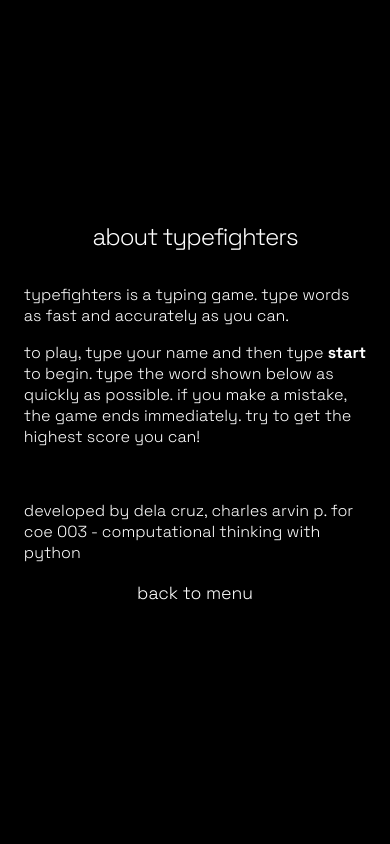
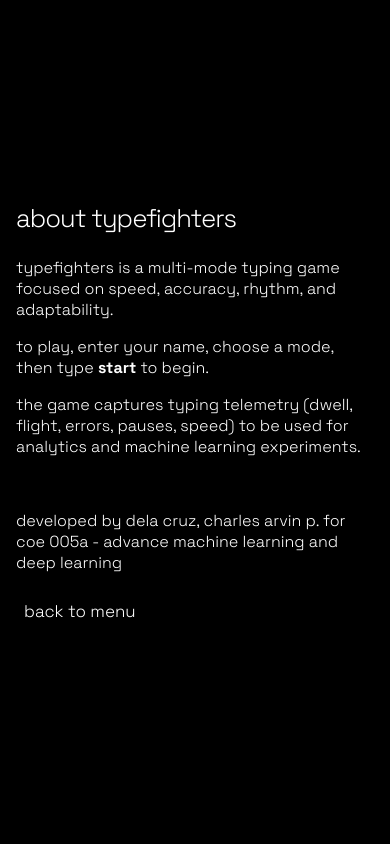
Before and after one commit to mcadelacruz/typefighters, a Flask app: page /about in a window 390 px wide. Run offline with Flask 3, Linux system fonts and the light colour scheme.

Commit message:
refactor styles and update about page content for clarity and detail

```diff
--- a/static/styles.css
+++ b/static/styles.css
@@ -1,16 +1,27 @@
 @import url('https://fonts.googleapis.com/css2?family=Space+Grotesk:wght@300;400;500;600;700&display=swap');
+
+*,
+*::before,
+*::after {
+    box-sizing: border-box;
+}
 
 body {
     background: #000;
     color: #fff;
     font-family: 'Space Grotesk', 'Fira Mono', 'Consolas', 'Menlo', monospace;
     min-height: 100vh;
+    min-height: 100dvh;
     margin: 0;
-    height: 100vh;
-    width: 100vw;
+    width: 100%;
     overflow-x: hidden;
     font-weight: 300;
     text-transform: lowercase;
+}
+
+#page-root {
+    min-height: 100vh;
+    min-height: 100dvh;
 }
 
 #boot-loader {
@@ -230,10 +241,13 @@ body.home-page.home-loader-ready #page-root {
 
 .center-root {
     min-height: 100vh;
-    min-width: 100vw;
+    min-height: 100dvh;
+    width: 100%;
+    min-width: 0;
     display: flex;
     align-items: center;
     justify-content: center;
+    padding: clamp(1rem, 3.5vw, 2.5rem) 0;
 }
 
 /* main content animation class */
@@ -245,6 +259,7 @@ body.home-page.home-loader-ready #page-root {
     width: 100%;
     max-width: 600px;
     margin: 0 auto;
+    padding: 0 clamp(1rem, 3vw, 2rem);
     opacity: 0;
     animation: slideFadeIn 1s cubic-bezier(0.4,0,0.2,1) forwards;
 }
@@ -265,7 +280,8 @@ body.home-page.home-loader-ready #page-root {
 }
 
 .menu-link {
-    display: block;
+    display: flex;
+    align-items: center;
     color: #333;
     background: none;
     border: none;
@@ -278,6 +294,7 @@ body.home-page.home-loader-ready #page-root {
     outline: none;
     border-radius: 4px;
     padding: 0.2rem 0.5rem;
+    min-height: 44px;
     transition: color 0.2s;
     font-weight: 300;
     text-transform: lowercase;
@@ -320,6 +337,7 @@ body.home-page.home-loader-ready #page-root {
 .highscores-meta {
     display: flex;
     justify-content: space-between;
+    align-items: center;
     gap: 1rem;
     margin: 0.15rem 0 1rem 0;
     font-size: 0.88rem;
@@ -328,6 +346,13 @@ body.home-page.home-loader-ready #page-root {
 
 .highscores-table-wrap {
     margin-bottom: 1rem;
+    width: 100%;
+    overflow-x: auto;
+    -webkit-overflow-scrolling: touch;
+}
+
+.highscores-table-wrap table {
+    min-width: 760px;
 }
 
 .highscores-table-wrap table th,
@@ -363,6 +388,7 @@ body.home-page.home-loader-ready #page-root {
 .score-page-link {
     min-width: 2.25rem;
     text-align: center;
+    justify-content: center;
 }
 
 .score-page-number-active {
@@ -412,6 +438,8 @@ body.home-page.home-loader-ready #page-root {
 
 #game-box {
     position: relative;
+    width: 100%;
+    max-width: 100%;
     overflow: hidden;
     transition: color 0.25s ease, text-shadow 0.25s ease;
 }
@@ -1004,6 +1032,7 @@ body.home-page.home-loader-ready #page-root {
 
 .interference-captcha-submit {
     width: 100%;
+    justify-content: center;
     text-align: center;
     border: 1px solid rgba(255, 255, 255, 0.18);
     padding: 0.45rem 0.4rem;
@@ -1157,7 +1186,7 @@ body.meltdown-active.meltdown-danger .meltdown-screen-vignette {
     user-select: none;
     pointer-events: none;
     text-align: left;
-    width: 350px;
+    width: min(350px, 100%);
     min-height: 2.7em;
     background: none;
     color: #fff;
@@ -1182,7 +1211,9 @@ body.meltdown-active.meltdown-danger .meltdown-screen-vignette {
 .stats-row {
     display: flex;
     justify-content: flex-start;
+    flex-wrap: wrap;
     gap: 2.5rem;
+    row-gap: 0.4rem;
     width: 100%;
     margin-bottom: 1.2rem;
     font-size: 1.1rem;
@@ -1294,93 +1325,93 @@ input:focus, .form-control:focus {
 ::placeholder { color: #aaa; }
 
 .responsive-table {
-    width: 100%;}
+    width: 100%;
+    overflow-x: auto;
+    -webkit-overflow-scrolling: touch;
+}
 
 .responsive-table table {
     width: 100%;
+    min-width: 620px;
     border-collapse: collapse;
 }
 
 @media (max-width: 600px) {
+    .center-root {
+        align-items: stretch;
+        padding-top: 0;
+        padding-bottom: 0;
+    }
+
+    .center-content {
+        max-width: 100%;
+        min-height: 100dvh;
+        padding-left: 1rem;
+        padding-right: 1rem;
+        padding-top: max(1rem, env(safe-area-inset-top));
+        padding-bottom: max(1rem, env(safe-area-inset-bottom));
+        justify-content: center;
+        align-items: flex-start;
+        text-align: left;
+    }
+
     .menu-title {
-        font-size: 1.5rem;
+        font-size: 1.6rem;
+        margin-bottom: 1.4rem;
     }
+
     .menu-link,
     .menu-link:visited {
-        font-size: 1.1rem;
-    }
-    .word-display {
-        width: 95vw;
-        font-size: 1.5rem;
-        min-height: 2em;
-        margin-left: 0.5rem;
-        margin-right: 0.5rem;
-    }
-    .stats-row {
-        font-size: 0.95rem;
-        gap: 1.2rem;
-    }
-    .final-stats {
-        font-size: 1rem;
-        padding: 0.7rem 0.5rem;
-        margin-left: 0.5rem;
-        margin-right: 0.5rem;
-    }
-    input, .form-control {
-        font-size: 1rem;
-        width: 95vw;
-        padding: 0.5rem 0.7rem;
-        margin-left: 0.5rem;
-        margin-right: 0.5rem;
-    }
-    a, .link-btn {
-        font-size: 1rem;
-    }
-    .center-content {
-        max-width: 98vw;
-        padding-left: 1rem;
-        padding-right: 1rem;
-        margin-left: 2vw;
-        margin-right: 2vw;
-        align-items: center;
-        text-align: center;
-    }
-    .center-content > * {
-        margin-left: auto !important;
-        margin-right: auto !important;
-        text-align: center !important;
-        align-self: center !important;
-        display: block;
+        font-size: 1.06rem;
+        margin: 0.55rem 0;
     }
 
-    .menu-title,
-    .stats-row,
-    .final-stats,
-    .word-display,
-    input, .form-control,
-    a, .link-btn,
-    .mt-3,
-    #game-over-reason {
-        text-align: center !important;
-        margin-left: auto !important;
-        margin-right: auto !important;
-        align-self: center !important;
-        display: block;
+    .score-tab {
+        padding: 0.35rem 0.55rem;
     }
-    .word-display,
-    input, .form-control {
-        width: 90vw;
-        max-width: 100%;
+
+    .highscores-meta {
+        flex-direction: column;
+        align-items: flex-start;
+        gap: 0.35rem;
+    }
+
+    .word-display {
+        width: 100%;
+        font-size: 1.5rem;
+        min-height: 2.2em;
+        margin: 1rem 0 0.85rem 0;
     }
 
     .stats-row {
-        justify-content: center;
-        gap: 1.2rem;
+        font-size: 0.95rem;
+        gap: 1rem 1.35rem;
+        justify-content: flex-start;
+    }
+
+    .final-stats {
+        font-size: 1rem;
+        padding: 0.75rem 0.4rem;
+        margin-left: 0;
+        margin-right: 0;
+    }
+
+    input, .form-control {
+        font-size: 1rem;
         width: 100%;
+        max-width: none;
+        padding: 0.6rem 0.75rem;
+        margin-left: 0;
+        margin-right: 0;
+    }
+
+    a, .link-btn {
+        font-size: 1rem;
     }
 
     .meltdown-hud {
         flex-direction: column;
+        align-items: flex-start;
         gap: 0.55rem;
     }
 
@@ -1390,55 +1421,44 @@ input:focus, .form-control:focus {
 
     .flow-gauge {
         width: 100%;
-        text-align: center;
+    }
+
+    .flow-tempo-scale {
+        font-size: 0.72rem;
+    }
+
+    .interference-paragraph,
+    .interference-target {
+        min-height: 160px;
+        font-size: 0.98rem;
+        line-height: 1.55;
+        padding: 0.8rem;
     }
 
     .meltdown-round-timer {
         font-size: 1.65rem;
     }
 
-    .menu-link,
-    .word-display,
-    .mt-3 {
-        display: flex !important;
-        justify-content: center !important;
-        align-items: center !important;
-        margin-left: auto !important;
-        margin-right: auto !important;
-        text-align: center !important;
-    }
-
     .game-mode-banner {
-        align-self: center;
-        text-align: center;
-        border-left: none;
-        border-bottom: 1px solid rgba(255, 255, 255, 0.6);
-        padding-left: 0;
-        padding-bottom: 0.25rem;
+        align-self: flex-start;
+        margin-bottom: 0.45rem;
     }
 
     .mode-submenu {
-        margin-left: 0;
-        padding-left: 0;
-        border-left: none;
-        width: 100%;
-        text-align: center;
-    }
-
-    input, .form-control {
-        font-size: 1rem;
-        width: 70vw;
-        max-width: 300px;
-        padding: 0.5rem 0.7rem;
+        margin-left: 0.2rem;
+        padding-left: 0.7rem;
     }
 
     th, td {
-        font-size: 0.75rem !important;
-        padding: 0.4rem 0.5rem !important;
+        font-size: 0.78rem !important;
+        padding: 0.45rem 0.55rem !important;
+        white-space: nowrap;
     }
 
     #main-player-name-link.player-name-link {
-        bottom: 20px;
+        bottom: calc(env(safe-area-inset-bottom) + 12px);
         font-size: 0.95rem;
+        max-width: 92vw;
+        text-align: center;
     }
 }
--- a/templates/about.html
+++ b/templates/about.html
@@ -5,10 +5,11 @@
 <div>
     <div class="menu-title">about typefighters</div>
     <div style="max-width: 500px; text-align: left;">
-        <p>typefighters is a typing game. type words as fast and accurately as you can.</p>
-        <p>to play, type your name and then type <b>start</b> to begin. type the word shown below as quickly as possible. if you make a mistake, the game ends immediately. try to get the highest score you can!</p>
-        <br><p>developed by dela cruz, charles arvin p. for coe 003 - computational thinking with python</p>
-        <button class="menu-link" onclick="window.location.href='{{ url_for('menu') }}'">back to menu</button>
+        <p>typefighters is a multi-mode typing game focused on speed, accuracy, rhythm, and adaptability.</p>
+        <p>to play, enter your name, choose a mode, then type <b>start</b> to begin.</p>
+        <p>the game captures typing telemetry (dwell, flight, errors, pauses, speed) to be used for analytics and machine learning experiments.</p>
+        <br><p>developed by dela cruz, charles arvin p. for coe 005a - advance machine learning and deep learning</p>
+        <a class="menu-link" href="{{ url_for('menu') }}">back to menu</a>
     </div>
 </div>
 {% endblock %}
--- a/templates/base.html
+++ b/templates/base.html
@@ -6,7 +6,7 @@
     <title>typefighters</title>
     <link href="https://fonts.googleapis.com/css?family=Fira+Mono:400,700&display=swap" rel="stylesheet">
     <link href="https://fonts.googleapis.com/css2?family=Space+Grotesk:wght@300;400;500;600;700&display=swap" rel="stylesheet">
-    <link rel="stylesheet" href="{{ url_for('static', filename='styles.css') }}?v=20260419b">
+    <link rel="stylesheet" href="{{ url_for('static', filename='styles.css') }}?v=20260419d">
     <style>
     /* function for the slide-fade-in animation */
     #transition-blank {
@@ -26,6 +26,7 @@
         animation: slideFadeIn 1s cubic-bezier(0.4,0,0.2,1) forwards;
     }
     </style>
+    {% block style_overrides %}{% endblock %}
 </head>
 <body class="{% block body_class %}{% endblock %}">
     <div id="boot-loader" aria-hidden="true">
```
Also changed, not shown: templates/dashboard.html (+34 -0 lines), instance/app.db.
